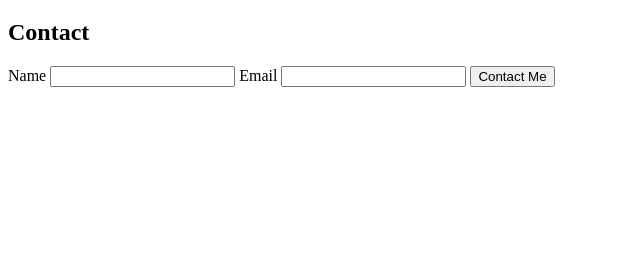
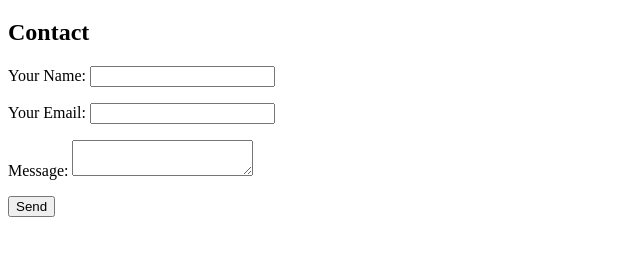
Before and after one commit to Mbarden1/custom-domain, a plain HTML site: page index.html in a window 1280 px wide. Shown: the part 61-316 px from the top of the page, without its empty margins (0-640 px from the left). Drawn offline with Linux system fonts and the light colour scheme.

Commit message:
NEW Netlify Contact Form
Changed form from old to the one that colin wanted

```diff
--- a/index.html
+++ b/index.html
@@ -11,25 +11,25 @@
 
 <h2>Contact</h2>
 
-<form
-    name="Contact Me"
-     method="POST"
-     data-netlify="true">
+<form name="contact"method="POST" data-netlify="true">
 
+    <p>
+      <label>Your Name: <input type="text" name="name" /></label>
+    </p>
 
-<label for="name">Name</label>
-<input type="text" name="name" id="name">
+    <p>
+      <label>Your Email: <input type="email" name="email" /></label>
+    </p>
 
+    <p>
+      <label>Message: <textarea name="message"></textarea></label>
+    </p>
 
-<label for="email">Email</label>
-<input type="text" name="email" id="email">
+    <p>
+      <button type="submit">Send</button>
+    </p>
 
-<input type="submit" value="Contact Me">
-
-</form>
-
-
-
+  </form>
 
 
 
```
